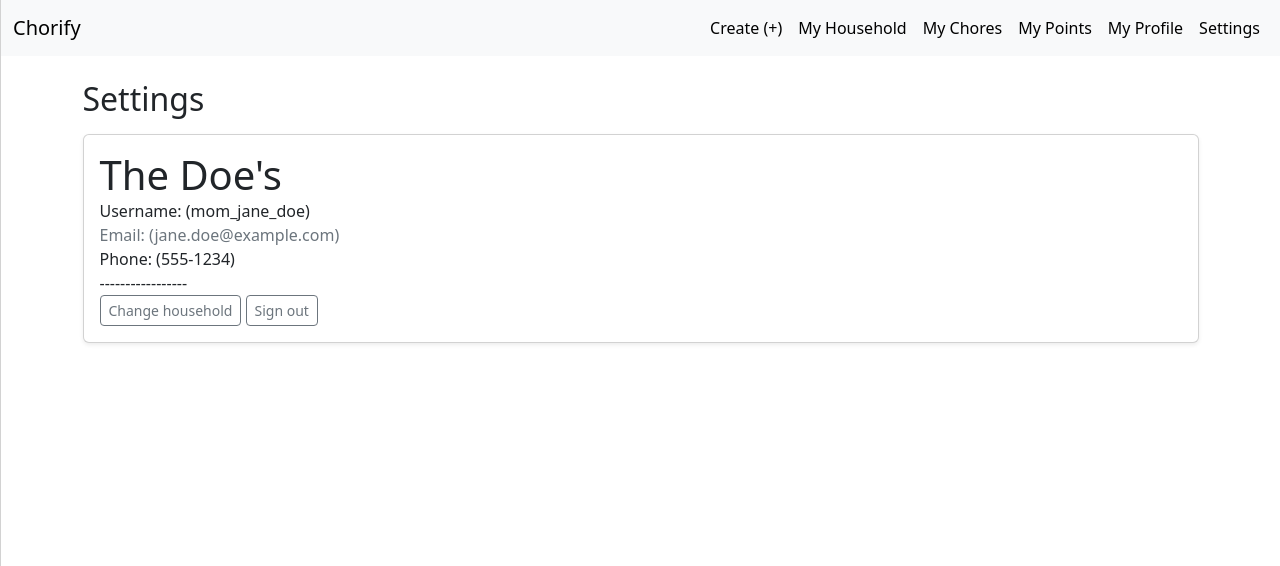
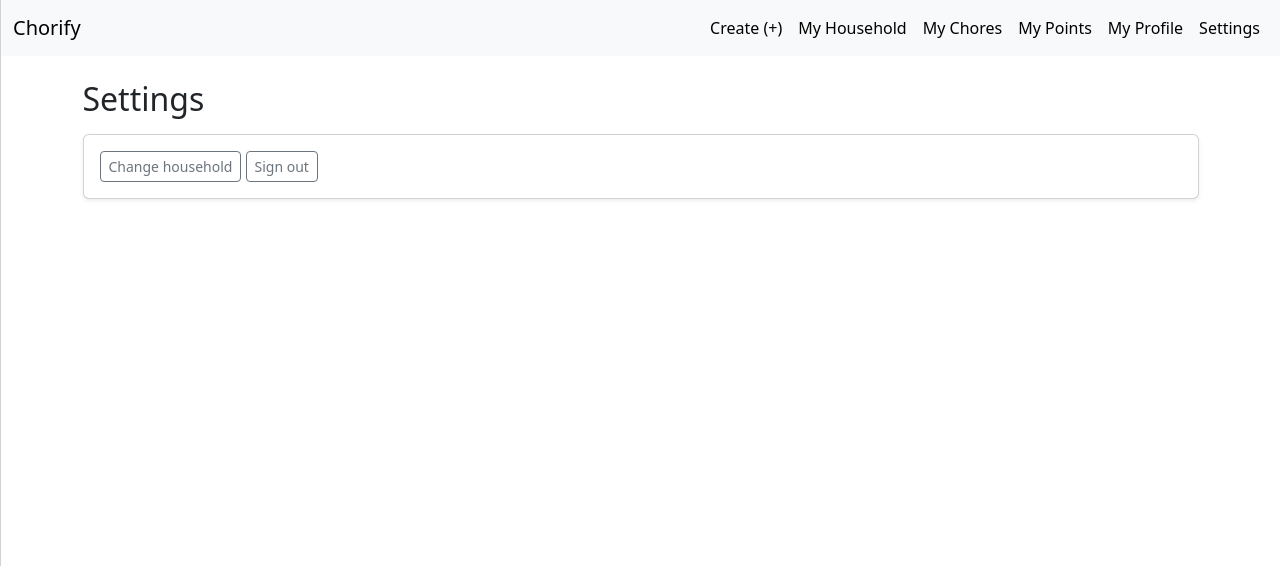
Before and after one commit to ysoltero/Chorify_Application, a web app: file views/settings.html in a window 1280 px wide. Shown: the top 566 px of the page. Run offline with its HTML, style and script files only (its server is not run), Linux system fonts and the light colour scheme.

Commit message:
Added more pages, small changes negligible

```diff
--- a/views/household.html
+++ b/views/household.html
@@ -97,7 +97,7 @@
             <div class="container mt-4">
 
 <!--header card-->
-        <h2 class="mb-3">My Home</h2>
+        <h2 class="mb-3">My Household</h2>
         <div class="card shadow-sm mb-3">
             <div class="card-body">
                 <h1 class="mb-0">The Doe's</h1>
--- a/views/myPoints.html
+++ b/views/myPoints.html
@@ -101,7 +101,7 @@
         <div class="card shadow-sm mb-3">
             <div class="card-body">
                 <p class="text-secondary mb-0">Track your progress and rewards!</p>
-                <h1 class="mb-0">Points:</h1>
+                <h1 class="mb-0">Points: 0</h1>
                 <div>
                     <div>
                         <p class="mb-0">-----------------</p>
--- a/views/myProfile.html
+++ b/views/myProfile.html
@@ -101,7 +101,7 @@
         <div class="card shadow-sm mb-3">
             <div class="card-body">
                 <p class="text-secondary mb-0">Manage your profile and preferences.</p>
-                <h1 class="mb-0">Profile Information: </h1>
+                <h1 class="mb-0">Profile Overview: </h1>
                 <div>
                     <p class="mb-0">Household: The Doe's</p>
                     <p class="mb-0">Username: (mom_jane_doe)</p>
--- a/views/settings.html
+++ b/views/settings.html
@@ -100,15 +100,6 @@
         <h2 class="mb-3">Settings</h2>
         <div class="card shadow-sm mb-3">
             <div class="card-body">
-                <h1 class="mb-0">The Doe's</h1>
-                <div>
-                    <div>
-                        <p class="mb-0">Username: (mom_jane_doe)</p>
-                        <p class="text-secondary mb-0">Email: (jane.doe@example.com)</p>
-                        <p class="mb-0">Phone: (555-1234)</p>
-                        <p class="mb-0">-----------------</p>
-                    </div>
-
                     <div>
                         <button class="btn btn-outline-secondary btn-sm">
                             Change household
```
